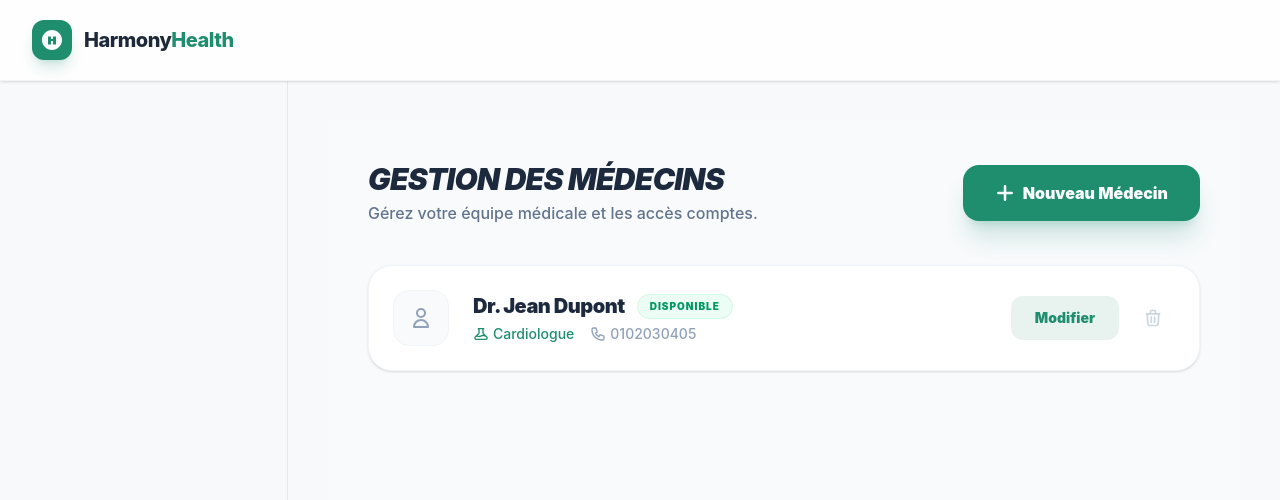
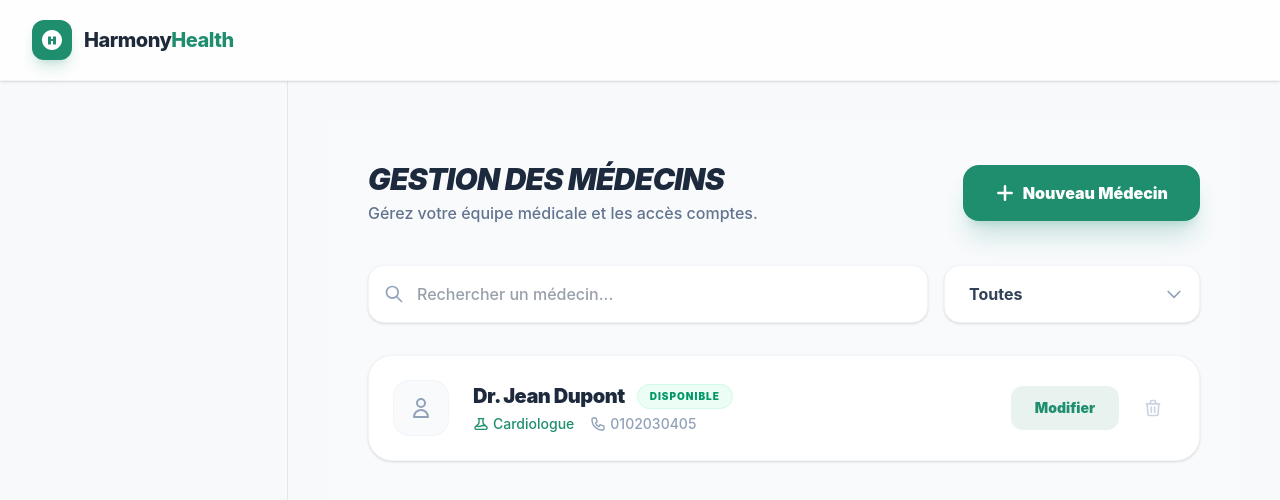
Before and after one commit to ATTOLOUDylan/Hospital_management-, a Vue app: page /doctors in a window 1280 px wide. Shown: the top 500 px of the page. Built offline with nearby package versions, Linux system fonts and the light colour scheme.

Commit message:
plaintes

```diff
--- a/src/Layout/Sidebar.vue
+++ b/src/Layout/Sidebar.vue
@@ -168,6 +168,7 @@ watch(
           <span>Gestion des patients</span>
         </div>
       </RouterLink>
+
       <RouterLink
         v-if="user.role == 'doctor'"
         :to="{ name: 'Patients' }"
@@ -241,6 +242,7 @@ watch(
           <span>Rendez-vous</span>
         </div>
       </RouterLink>
+
       <RouterLink
         v-if="user.role == 'doctor'"
         :to="{ name: 'Appointments' }"
@@ -319,6 +321,64 @@ watch(
 
       <RouterLink
         v-if="user.role == 'Admin'"
+        :to="{ name: 'Plainte' }"
+        v-slot="{ isActive }"
+      >
+        <div
+          :class="[
+            'flex items-center gap-4 px-4 py-3.5 rounded-2xl transition-all duration-300 group',
+            isActive
+              ? 'bg-white shadow-md text-[#1E8E6E] font-bold'
+              : 'text-gray-500 hover:text-[#1E8E6E] hover:bg-[#1E8E6E]/5 hover:translate-x-1',
+          ]"
+        >
+          <div
+            :class="[
+              'p-2 rounded-lg transition-all duration-300',
+              isActive
+                ? 'bg-[#1E8E6E] text-white shadow-md'
+                : 'bg-gray-100 text-gray-400 group-hover:bg-[#1E8E6E]/10 group-hover:text-[#1E8E6E]',
+            ]"
+          >
+            <svg class="w-5 h-5" fill="none" viewBox="0 0 24 24" stroke="currentColor" stroke-width="2">
+              <path stroke-linecap="round" stroke-linejoin="round" d="M9 12l2 2 4-4m5.618-4.016A11.955 11.955 0 0112 2.944a11.955 11.955 0 01-8.618 3.04A12.02 12.02 0 003 9c0 5.591 3.824 10.29 9 11.622 5.176-1.332 9-6.03 9-11.622 0-1.042-.133-2.052-.382-3.016z" />
+            </svg>
+          </div>
+          <span>Gestion des plaintes</span>
+        </div>
+      </RouterLink>
+
+      <RouterLink
+        v-if="user.role == 'doctor' || user.role == 'Receptionniste'"
+        :to="{ name: 'Plainte' }"
+        v-slot="{ isActive }"
+      >
+        <div
+          :class="[
+            'flex items-center gap-4 px-4 py-3.5 rounded-2xl transition-all duration-300 group',
+            isActive
+              ? 'bg-white shadow-md text-[#1E8E6E] font-bold'
+              : 'text-gray-500 hover:text-[#1E8E6E] hover:bg-[#1E8E6E]/5 hover:translate-x-1',
+          ]"
+        >
+          <div
+            :class="[
+              'p-2 rounded-lg transition-all duration-300',
+              isActive
+                ? 'bg-[#1E8E6E] text-white shadow-md'
+                : 'bg-gray-100 text-gray-400 group-hover:bg-[#1E8E6E]/10 group-hover:text-[#1E8E6E]',
+            ]"
+          >
+            <svg class="w-5 h-5" fill="none" viewBox="0 0 24 24" stroke="currentColor" stroke-width="2">
+              <path stroke-linecap="round" stroke-linejoin="round" d="M12 9v2m0 4h.01m-6.938 4h13.856c1.54 0 2.502-1.667 1.732-3L13.732 4c-.77-1.333-2.694-1.333-3.464 0L3.34 16c-.77 1.333.192 3 1.732 3z" />
+            </svg>
+          </div>
+          <span>Déposer une plainte</span>
+        </div>
+      </RouterLink>
+
+      <RouterLink
+        v-if="user.role == 'Admin'"
         :to="{ name: 'Users' }"
         v-slot="{ isActive }"
       >
@@ -378,7 +438,6 @@ watch(
     </div>
   </aside>
 </template>
-
 <style scoped>
 .custom-scrollbar::-webkit-scrollbar {
   width: 0px;
--- a/src/Views/Doctors.vue
+++ b/src/Views/Doctors.vue
@@ -1,22 +1,40 @@
 <script setup>
-import { ref, onMounted } from "vue";
+import { ref, onMounted , computed } from "vue";
 import DoctorForm from "@/Components/DoctorForm.vue";
 import DoctorCard from "@/Components/DoctorCard.vue";
-import Modal from "@/Components/Modal.vue"; // Assure-toi que l'import est là
+import Modal from "@/Components/Modal.vue";
 import { authService } from "@/Service/authServices";
 
 const doctors = ref([]);
-const showModal = ref(false); // Modal du formulaire
-const showDeleteModal = ref(false); // Modal de confirmation
+const showModal = ref(false);
+const showDeleteModal = ref(false);
 const editingDoctor = ref(null);
 const doctorToDelete = ref(null);
+const searchQuery = ref("");
+const specialityFilter = ref("Toutes");
+
+// Récupérer la liste unique des spécialités pour le menu déroulant
+const uniqueSpecialities = computed(() => {
+  const specs = doctors.value.map(d => d.speciality);
+  return ["Toutes", ...new Set(specs)];
+});
+
+// La liste filtrée qui sera utilisée dans le v-for
+const filteredDoctors = computed(() => {
+  return doctors.value.filter((doctor) => {
+    const name = doctor.name || "";
+    const spec = doctor.speciality || "";
+    const matchesName = name.toLowerCase().includes(searchQuery.value.toLowerCase());
+    const matchesSpec = specialityFilter.value === "Toutes" || spec === specialityFilter.value;
+    return matchesName && matchesSpec;
+  });
+});
 
 onMounted(() => {
   const saved = localStorage.getItem("doctors");
   if (saved) {
     doctors.value = JSON.parse(saved);
   } else {
-    // Liste initiale si vide
     doctors.value = [
        { id: 1, name: "Jean Dupont", speciality: "Cardiologue", phone: "0102030405", available: true },
     ];
@@ -28,7 +46,6 @@ function saveToLocalStorage() {
   localStorage.setItem("doctors", JSON.stringify(doctors.value));
 }
 
-// --- LOGIQUE DU FORMULAIRE (AJOUT/EDIT) ---
 function openAddModal() {
   editingDoctor.value = null;
   showModal.value = true;
@@ -64,7 +81,6 @@ function saveDoctor(doctorData) {
   showModal.value = false;
 }
 
-// --- LOGIQUE DE SUPPRESSION AVEC CONFIRMATION ---
 function confirmDelete(doctor) {
   doctorToDelete.value = doctor;
   showDeleteModal.value = true;
@@ -102,9 +118,35 @@ function closeDeleteModal() {
         </button>
       </div>
 
-      <div v-if="doctors.length > 0" class="grid grid-cols-1 gap-2">
+    <div class="flex flex-col md:flex-row gap-4 mb-8">
+        <div class="flex-1 relative">
+          <span class="absolute left-4 top-1/2 -translate-y-1/2 text-slate-400">
+            <svg class="w-5 h-5" fill="none" stroke="currentColor" viewBox="0 0 24 24"><path stroke-linecap="round" stroke-linejoin="round" stroke-width="2" d="M21 21l-6-6m2-5a7 7 0 11-14 0 7 7 0 0114 0z" /></svg>
+          </span>
+          <input
+            v-model="searchQuery"
+            type="text"
+            placeholder="Rechercher un médecin..."
+            class="w-full pl-12 pr-4 py-4 bg-white border border-slate-100 rounded-2xl shadow-sm focus:ring-2 focus:ring-[#1E8E6E]/20 outline-none transition-all font-medium text-slate-700"
+          />
+        </div>
+
+        <div class="w-full md:w-64 relative">
+          <select
+            v-model="specialityFilter"
+            class="w-full appearance-none px-6 py-4 bg-white border border-slate-100 rounded-2xl shadow-sm focus:ring-2 focus:ring-[#1E8E6E]/20 outline-none cursor-pointer font-bold text-slate-700"
+          >
+            <option v-for="spec in uniqueSpecialities" :key="spec" :value="spec">{{ spec }}</option>
+          </select>
+          <span class="absolute right-4 top-1/2 -translate-y-1/2 text-slate-400 pointer-events-none">
+            <svg class="w-5 h-5" fill="none" stroke="currentColor" viewBox="0 0 24 24"><path stroke-linecap="round" stroke-linejoin="round" stroke-width="2" d="M19 9l-7 7-7-7" /></svg>
+          </span>
+        </div>
+      </div>
+
+      <div v-if="filteredDoctors.length > 0" class="grid grid-cols-1 gap-2">
         <DoctorCard
-          v-for="doctor in doctors"
+          v-for="doctor in filteredDoctors"
           :key="doctor.id"
           :doctor="doctor"
           @edit="openEditModal"
@@ -113,9 +155,17 @@ function closeDeleteModal() {
       </div>
 
       <div v-else class="mt-12 p-20 bg-white rounded-[3rem] border-2 border-dashed border-slate-200 text-center">
-        <div class="w-20 h-20 bg-slate-50 rounded-full flex items-center justify-center mx-auto mb-6 text-3xl">👨‍⚕️</div>
-        <h2 class="text-2xl font-black text-slate-800 tracking-tight">Aucun médecin</h2>
-        <p class="text-slate-400 mt-2 font-medium">Commencez par ajouter un membre à votre équipe.</p>
+        <div v-if="doctors.length === 0">
+           <div class="w-20 h-20 bg-slate-50 rounded-full flex items-center justify-center mx-auto mb-6 text-3xl">👨‍⚕️</div>
+           <h2 class="text-2xl font-black text-slate-800 tracking-tight">Aucun médecin</h2>
+           <p class="text-slate-400 mt-2 font-medium">Commencez par ajouter un membre à votre équipe.</p>
+        </div>
+        <div v-else>
+           <div class="w-20 h-20 bg-emerald-50 rounded-full flex items-center justify-center mx-auto mb-6 text-3xl">🔍</div>
+           <h2 class="text-2xl font-black text-slate-800 tracking-tight uppercase italic">Aucun résultat trouvé</h2>
+           <p class="text-slate-400 mt-2 font-medium">Essayez de modifier vos critères de recherche ou le filtre par spécialité.</p>
+           <button @click="searchQuery = ''; specialityFilter = 'Toutes'" class="mt-4 text-[#1E8E6E] font-bold hover:underline">Voir tous les médecins</button>
+        </div>
       </div>
 
       <DoctorForm
--- /dev/null
+++ b/src/Views/Plaintes.vue
@@ -0,0 +1,11 @@
+<script setup>
+
+</script>
+
+<template>
+
+</template>
+
+<style scoped>
+
+</style>
--- a/src/router/index.js
+++ b/src/router/index.js
@@ -8,6 +8,7 @@ import Rooms from '@/Views/Rooms.vue'
 import Users from '@/Views/Users.vue'
 import PatientsDetail from '@/Components/PatientsDetail.vue'
 import PatientsForm from '@/Components/PatientsForm.vue'
+import Plaintes from '@/Views/Plaintes.vue'
 
  const routes =[
     {
@@ -64,6 +65,12 @@ import PatientsForm from '@/Components/PatientsForm.vue'
     component: Users,
 
   },
+    {
+    path: "/plainte",
+    name: "Plainte",
+    component: Plaintes,
+
+  },
  ]
 const router = createRouter({
   history: createWebHistory(import.meta.env.BASE_URL),
```
